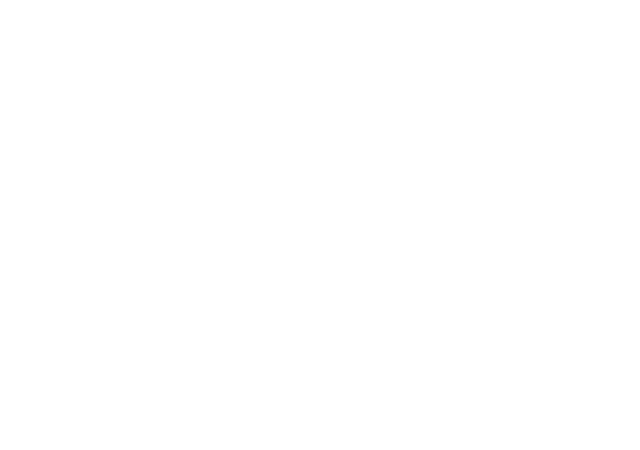
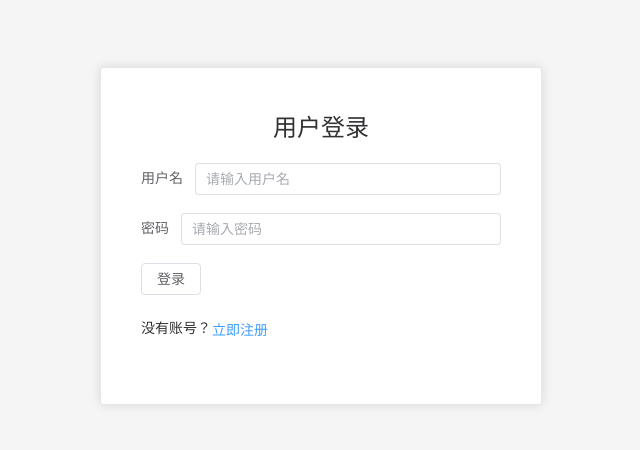
Before and after one commit to Krysta1ll/CompetitionSystem, a Vue app in the folder frontend/: page /userLogin in a window 1280 px wide. Before the commit this address had no page. Shown: the part 172-622 px from the top of the page, without its empty margins (319-959 px from the left). Built offline with nearby package versions, Linux system fonts and the light colour scheme.

Commit message:
+判断登录状态逻辑 +用户注册登录页面

```diff
--- a/frontend/router.js
+++ b/frontend/router.js
@@ -10,15 +10,14 @@ import AdminLogin from "@/views/AdminLogin.vue";
 import Index from "@/views/Index.vue"
 import AdminView from "@/views/AdminView.vue";
 import UserList from "@/components/UserList.vue";
-import App from "@/App.vue";
 import UserView from "@/views/UserView.vue";
+import UserLogin from "@/views/UserLogin.vue";
+import UserRegister from "@/views/UserRegister.vue";
 
 
 
 //判断是否已经登录
-function adminIsLoggedIn() {
-    return !!localStorage.getItem('admin-data'); // 假设登录令牌保存在 'user-token' 键下
-}
+
 
 
 const routes = [
@@ -29,7 +28,9 @@ const routes = [
         ]
     },
     { path: '/user' ,component: UserView },
-    {path: '/adminLogin', component: AdminLogin}
+    {path: '/adminLogin', component: AdminLogin},
+    {path: '/userLogin',component: UserLogin},
+    {path: '/userRegister',component: UserRegister}
 
 
 
--- a/frontend/src/views/AdminLogin.vue
+++ b/frontend/src/views/AdminLogin.vue
@@ -27,14 +27,17 @@ export default {
             password: '',
         };
     },
+    created(){
+        console.log("test")
+
+        // 检查是否已经登录
+        if(localStorage.getItem("admin-data")){
+            console.log("已登录")
+            this.$message.info("上次登录未及时退出，请记得使用结束后进行登出")
+            this.$router.push('/admin')
+        }
+    },
     methods: {
-        mounted(){
-            console.log("test")
-            if(localStorage.getItem("admin-data")){
-                console.log("已登录")
-                this.$router.push('/admin')
-            }
-        },
         saveLoginState(admin) {
             // 在这里实现保存登录状态的逻辑
             localStorage.setItem('admin-data', JSON.stringify(admin));
--- a/frontend/src/views/AdminView.vue
+++ b/frontend/src/views/AdminView.vue
@@ -1,13 +1,13 @@
 <template>
     <div class="dashboard">
         <navbar></navbar>
-        <!--      导航栏-->
         <div class="main-content">
-            <div class="top-bar">竞争性关键词评分系统后台管理平台
-                <div class="admin-username">
-                    您好， {{ adminName }}
+            <div class="top-bar">
+                竞争性关键词评分系统后台管理平台
+                <div class="admin-operations">
+                    <span class="admin-username">您好，{{ adminName }}</span>
+                    <el-button type="text" class="logout-button" @click="logout">退出登录</el-button>
                 </div>
-
             </div>
             <!-- 其他顶部栏内容 -->
 
@@ -50,8 +50,10 @@ export default {
             breadcrumbList: []
         };
     },
-    mounted() {
+    created() {
 
+
+        if(!localStorage.getItem("admin-data"))this.$router.push("/")
         this.admin = JSON.parse(localStorage.getItem('admin-data'));
         this.adminName = this.admin.username;
 
@@ -65,6 +67,13 @@ export default {
                     path: route.path
                 }));
             }
+        }
+    },
+
+    methods: {
+        logout() {
+            localStorage.removeItem('admin-data'); // 移除用户数据
+            this.$router.push('/'); // 重定向
         }
     }
 
@@ -111,4 +120,13 @@ export default {
     font-size: 0.8em; /* 字体大小 */
 }
 
+.admin-operations {
+    display: flex;
+    align-items: center;
+}
+
+.logout-button {
+    margin-left: 20px; /* 与用户名标签的间距 */
+    color: #409EFF; /* 按钮文字颜色 */
+}
 </style>
--- a/frontend/src/views/Index.vue
+++ b/frontend/src/views/Index.vue
@@ -1,7 +1,14 @@
 <template>
     <div class="home-page">
-      <router-link to="adminLogin"> <el-button type="primary" >管理员登录</el-button></router-link>
-        <el-button type="success">用户登录</el-button>
+        <h1 class="page-title">竞争性关键词评分系统</h1>
+        <div class="button-group">
+            <router-link to="adminLogin">
+                <el-button type="primary" class="login-button">管理员登录</el-button>
+            </router-link>
+            <router-link to="userLogin">
+                <el-button type="success" class="login-button">用户登录</el-button>
+            </router-link>
+        </div>
     </div>
 </template>
 
@@ -15,14 +22,32 @@ export default {
 }
 </script>
 
-<style>
+<style scoped>
 .home-page {
     display: flex;
+    flex-direction: column;
     justify-content: center;
     align-items: center;
     height: 100vh;
+    background-color: #f2f6fc; /* 背景颜色 */
+    border: 1px solid #ebebeb; /* 整个页面的边框 */
+    box-shadow: 0px 0px 10px rgba(0, 0, 0, 0.1); /* 阴影效果 */
 }
-.el-button {
-    margin: 0 10px;
+
+.page-title {
+    font-size: 2em;
+    margin-bottom: 20px;
+    color: #333; /* 标题颜色 */
+}
+
+.button-group {
+    display: flex;
+    gap: 15px; /* 按钮间距 */
+}
+
+.login-button {
+    width: 150px; /* 按钮宽度 */
+    font-size: 1em; /* 字体大小 */
+    border: 1px solid #dcdcdc; /* 按钮边框 */
 }
 </style>
--- /dev/null
+++ b/frontend/src/views/UserLogin.vue
@@ -0,0 +1,75 @@
+<template>
+    <div class="user-login">
+        <el-card class="login-card">
+            <div class="title">用户登录</div>
+            <el-form @submit="login">
+                <el-form-item label="用户名">
+                    <el-input v-model="username" placeholder="请输入用户名"></el-input>
+                </el-form-item>
+                <el-form-item label="密码">
+                    <el-input v-model="password" type="password" placeholder="请输入密码"></el-input>
+                </el-form-item>
+                <el-form-item>
+                    <el-button native-type="submit" block>登录</el-button>
+                </el-form-item>
+                <el-form-item>
+                    <div class="register-link">
+                        没有账号？<el-button type="text" @click="goToRegister">立即注册</el-button>
+                    </div>
+                </el-form-item>
+            </el-form>
+        </el-card>
+    </div>
+</template>
+
+<script>
+import axios from "axios";
+
+export default {
+    data() {
+        return {
+            username: '',
+            password: '',
+        };
+    },
+    created() {
+        if(localStorage.getItem("user-data")){
+            this.$router.push('/dashboard'); // 假设用户的主页面路由是 '/dashboard'
+        }
+    },
+    methods: {
+        saveLoginState(user) {
+            localStorage.setItem('user-data', JSON.stringify(user));
+            // ...其他相关逻辑
+        },
+        login(event) {
+            event.preventDefault();
+            // 登录逻辑...
+        },
+        goToRegister() {
+            this.$router.push('/userRegister'); // 注册页面的路由是 '/register'
+        }
+    }
+}
+</script>
+
+<style scoped>
+.user-login {
+    display: flex;
+    justify-content: center;
+    align-items: center;
+    height: 100vh;
+    background: #f5f5f5;
+}
+
+.login-card {
+    width: 400px;
+    padding: 20px;
+}
+
+.title {
+    text-align: center;
+    font-size: 24px;
+    margin-bottom: 20px;
+}
+</style>
--- /dev/null
+++ b/frontend/src/views/UserRegister.vue
@@ -0,0 +1,62 @@
+<template>
+    <div class="register-page">
+        <el-card class="register-card">
+            <div class="title">用户注册</div>
+            <el-form ref="registerForm" :model="registerForm" @submit.native.prevent="register">
+                <el-form-item label="用户名" prop="username">
+                    <el-input v-model="registerForm.username"></el-input>
+                </el-form-item>
+                <el-form-item label="密码" prop="password">
+                    <el-input type="password" v-model="registerForm.password"></el-input>
+                </el-form-item>
+                <el-form-item label="邮箱" prop="email">
+                    <el-input v-model="registerForm.email"></el-input>
+                </el-form-item>
+                <el-form-item>
+                    <el-button type="primary" native-type="submit">注册</el-button>
+                </el-form-item>
+            </el-form>
+        </el-card>
+    </div>
+</template>
+
+<script>
+export default {
+    data() {
+        return {
+            registerForm: {
+                username: '',
+                password: '',
+                email: ''
+            }
+        };
+    },
+    methods: {
+        register() {
+            console.log('注册信息:', this.registerForm);
+            // 在这里添加注册逻辑
+        }
+    }
+};
+</script>
+
+<style scoped>
+.register-page {
+    display: flex;
+    justify-content: center;
+    align-items: center;
+    height: 100vh;
+    background: #f5f5f5;
+}
+
+.register-card {
+    width: 400px;
+    padding: 20px;
+}
+
+.title {
+    text-align: center;
+    font-size: 24px;
+    margin-bottom: 20px;
+}
+</style>
```
